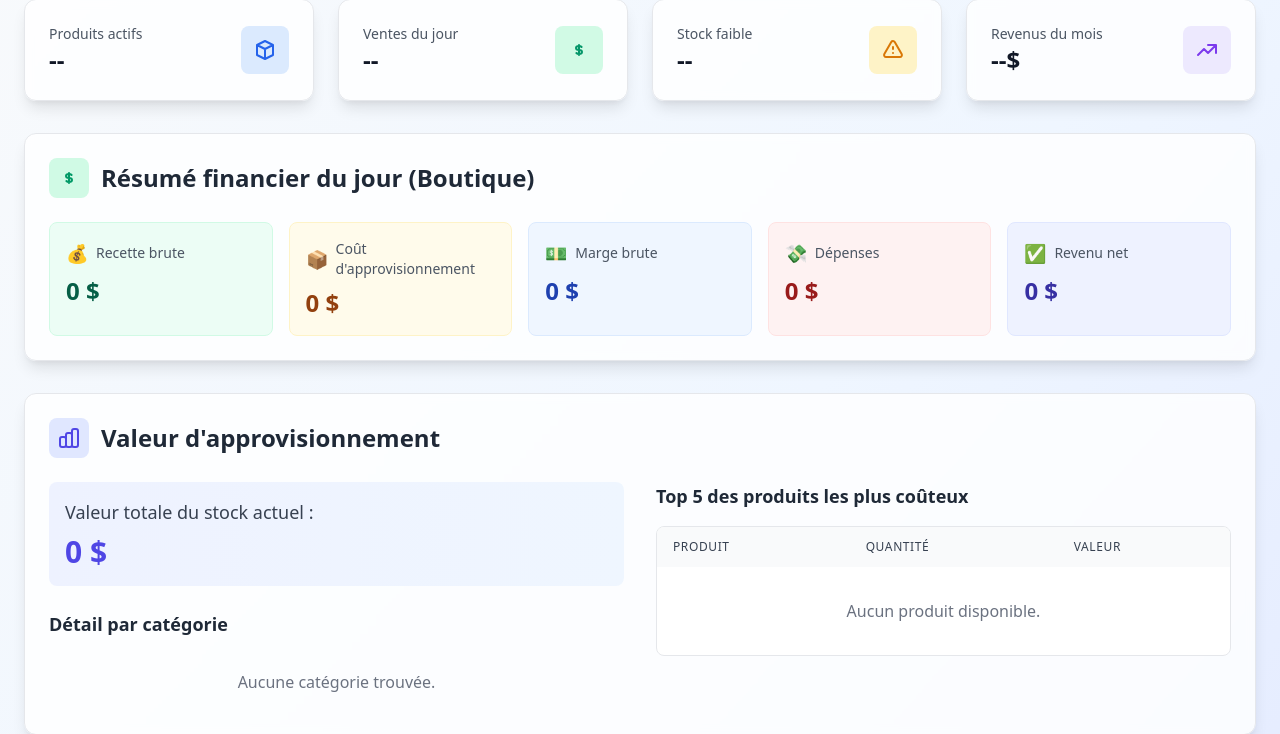
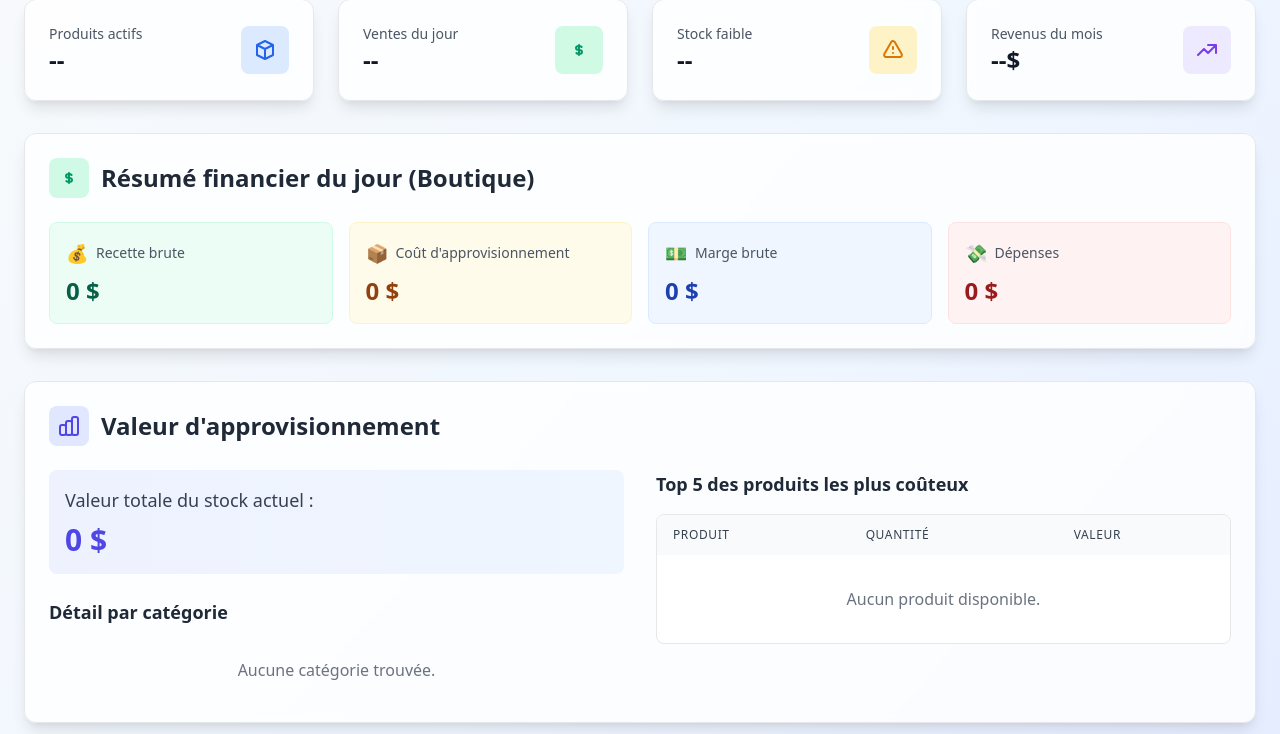
Before and after one commit to merveilbaita/philiaapp, a Django app: template core/templates/core/dashboard.html in a window 1280 px wide. Shown: the part 118-852 px from the top of the page. Run offline with Django 5.2, Linux system fonts and the light colour scheme; the template is opened without the code that fills it, so the values that code supplies are empty; the visitor is signed in with stand-in values (Sample User, id 1); style sheets or scripts are compiled from the project's sources; some libraries are stand-ins or nearby versions.

Commit message:
Render commit

```diff
--- a/core/templates/core/dashboard.html
+++ b/core/templates/core/dashboard.html
@@ -119,7 +119,7 @@
         <h2 class="text-2xl font-bold text-gray-800">Résumé financier du jour (Boutique)</h2>
     </div>
 
-            <div class="grid grid-cols-1 md:grid-cols-5 gap-4">
+    <div class="grid grid-cols-1 md:grid-cols-4 gap-4">
         <!-- Recette brute -->
         <div class="bg-green-50 p-4 rounded-lg border border-green-100">
             <div class="flex items-center mb-2">
@@ -154,15 +154,6 @@
                 <p class="text-sm font-medium text-gray-600">Dépenses</p>
             </div>
             <p class="text-2xl font-bold text-red-800">{{ depenses_boutique_jour|default:"0" }} $</p>
-                </div>
-
-                <!-- Revenu net -->
-                <div class="bg-indigo-50 p-4 rounded-lg border border-indigo-100">
-                    <div class="flex items-center mb-2">
-                        <span class="text-lg mr-2">✅</span>
-                        <p class="text-sm font-medium text-gray-600">Revenu net</p>
-                    </div>
-                    <p class="text-2xl font-bold text-indigo-800">{{ revenu_net_jour|default:"0" }} $</p>
         </div>
     </div>
 </section>
--- a/requirements.txt
+++ b/requirements.txt
@@ -1,10 +1,14 @@
 asgiref==3.9.0
+dj-database-url==3.0.1
 Django==5.2.4
 django-jazzmin==3.0.1
 django-simpleui==2025.6.24
 django-widget-tweaks==1.5.0
+gunicorn==23.0.0
+packaging==25.0
 psycopg2-binary==2.9.10
 python-dateutil==2.9.0.post0
+python-decouple==3.8
 six==1.17.0
 sqlparse==0.5.3
 tzdata==2025.2
```
Also changed, not shown: Src/settings.py (+10 -3 lines), 1 other file. Lines whose indentation alone changed are shown as unchanged.
